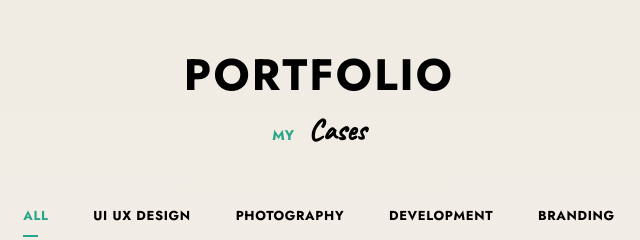
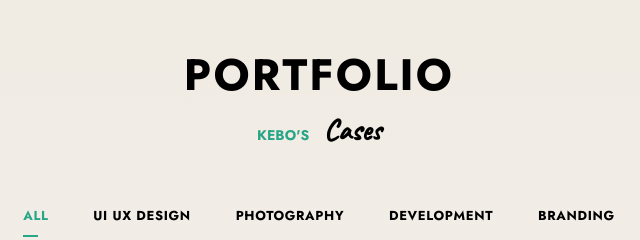
Before and after one commit to lllllllog/Ruoyi, a plain HTML site: page index.html in a window 1280 px wide. Shown: the part 2500-2740 px from the top of the page, 321-961 px from the left. Drawn offline with Linux system fonts and the light colour scheme.

Commit message:
Update index.html
Signed-off-by: lllllllog <93116443+lllllllog@users.noreply.github.com>

```diff
--- a/index.html
+++ b/index.html
@@ -429,7 +429,7 @@
                 <span> Portfolio </span>
               </h2>
               <div class="m-subtitle splitting-text-anim-1 scroll-animate" data-splitting="words" data-animate="active">
-                <span> my <b>Cases</b>
+                <span> kebo's <b>Cases</b>
                 </span>
               </div>
             </div>
```
